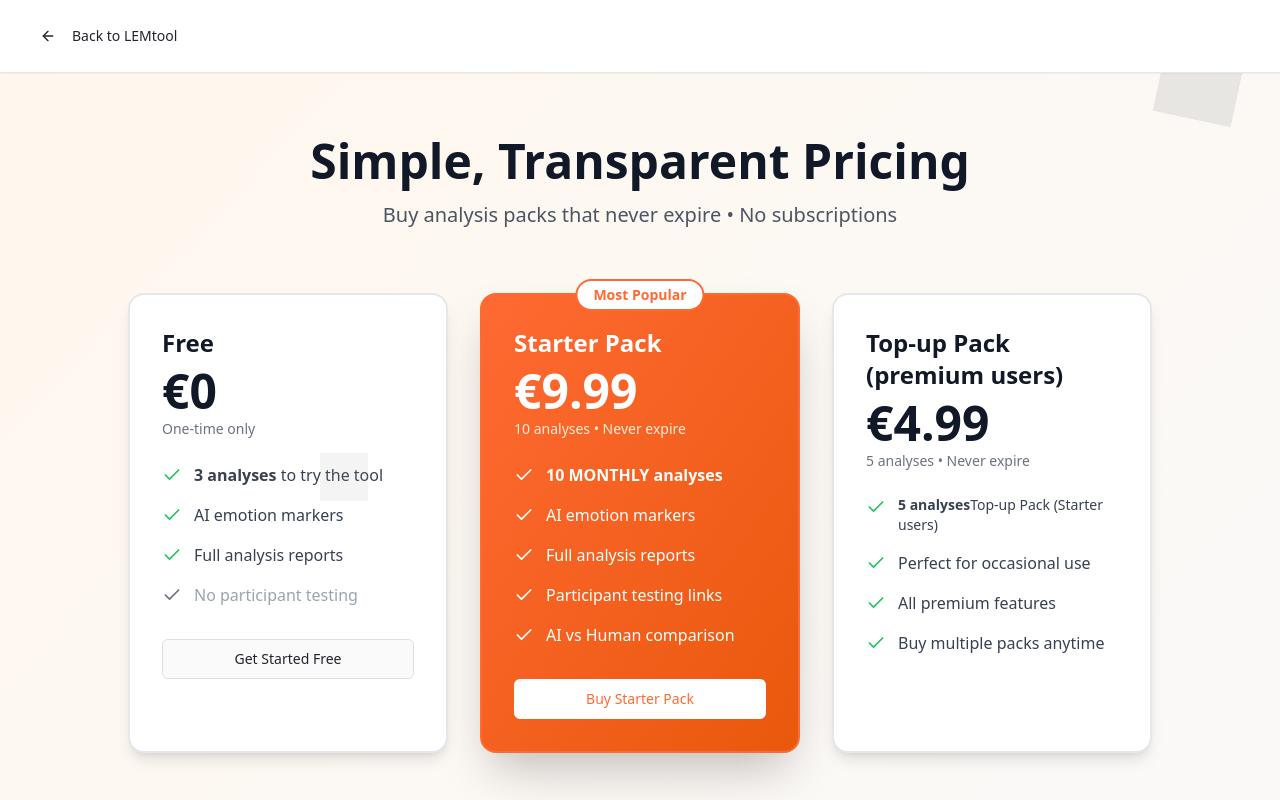
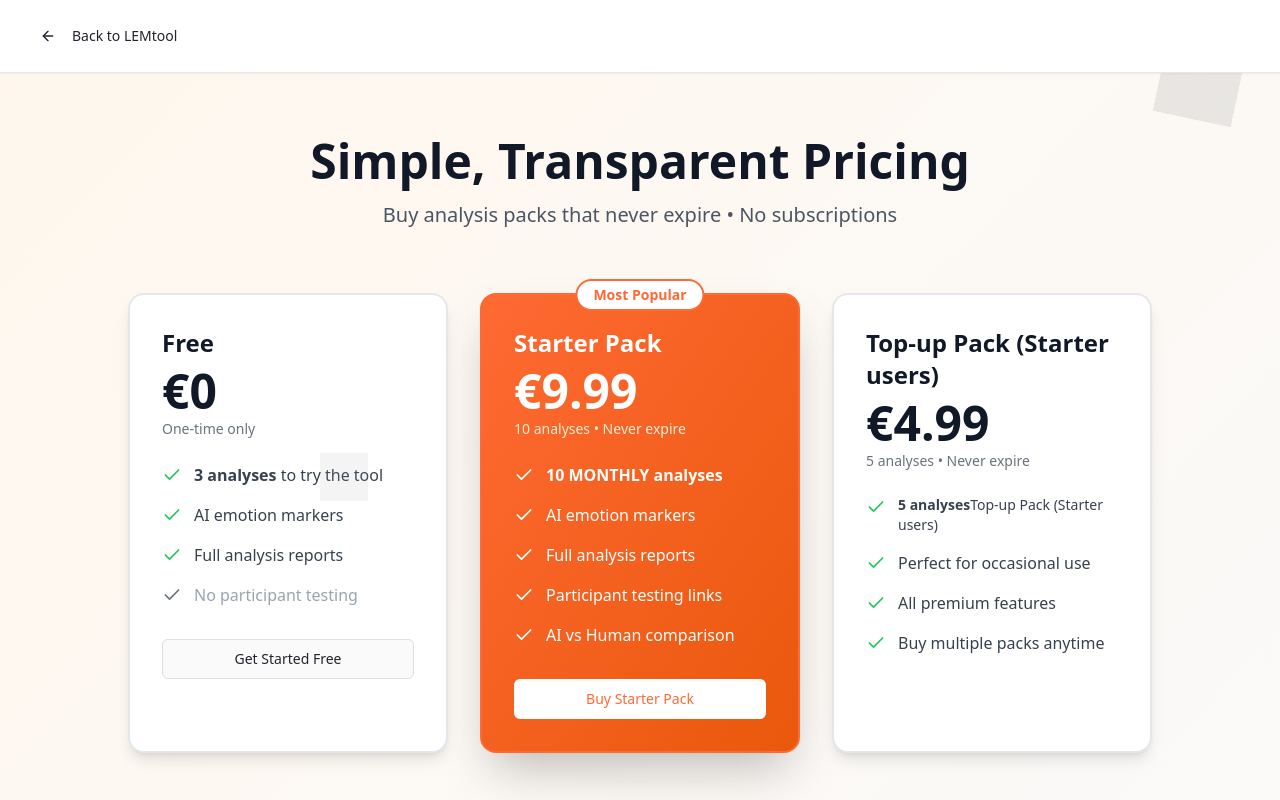
Before and after one commit to demadera39/lemtool-1a692944, a React (Vite) app: page /pricing in a window 1280 px wide. Shown: the top 800 px of the page. Built offline with nearby package versions, Linux system fonts and the light colour scheme; grey boxes are pictures that could not be loaded; the HTML template or start-up script is replaced by a standard one.

Commit message:
Visual edit in Lovable
Edited UI in Lovable

```diff
--- a/src/pages/Pricing.tsx
+++ b/src/pages/Pricing.tsx
@@ -115,7 +115,8 @@ const Pricing = () => {
           {/* Top-up Pack */}
           <div className="bg-white rounded-2xl border-2 border-gray-200 p-8 shadow-lg">
             <div className="mb-6">
-              <h2 className="text-2xl font-black text-gray-900 mb-2">Top-up Pack (premium users)</h2>
+              <h2 className="text-2xl font-black text-gray-900 mb-2">Top-up Pack
+(Starter users)</h2>
               <div className="flex items-baseline gap-2">
                 <span className="text-5xl font-black text-gray-900">€4.99</span>
               </div>
```
